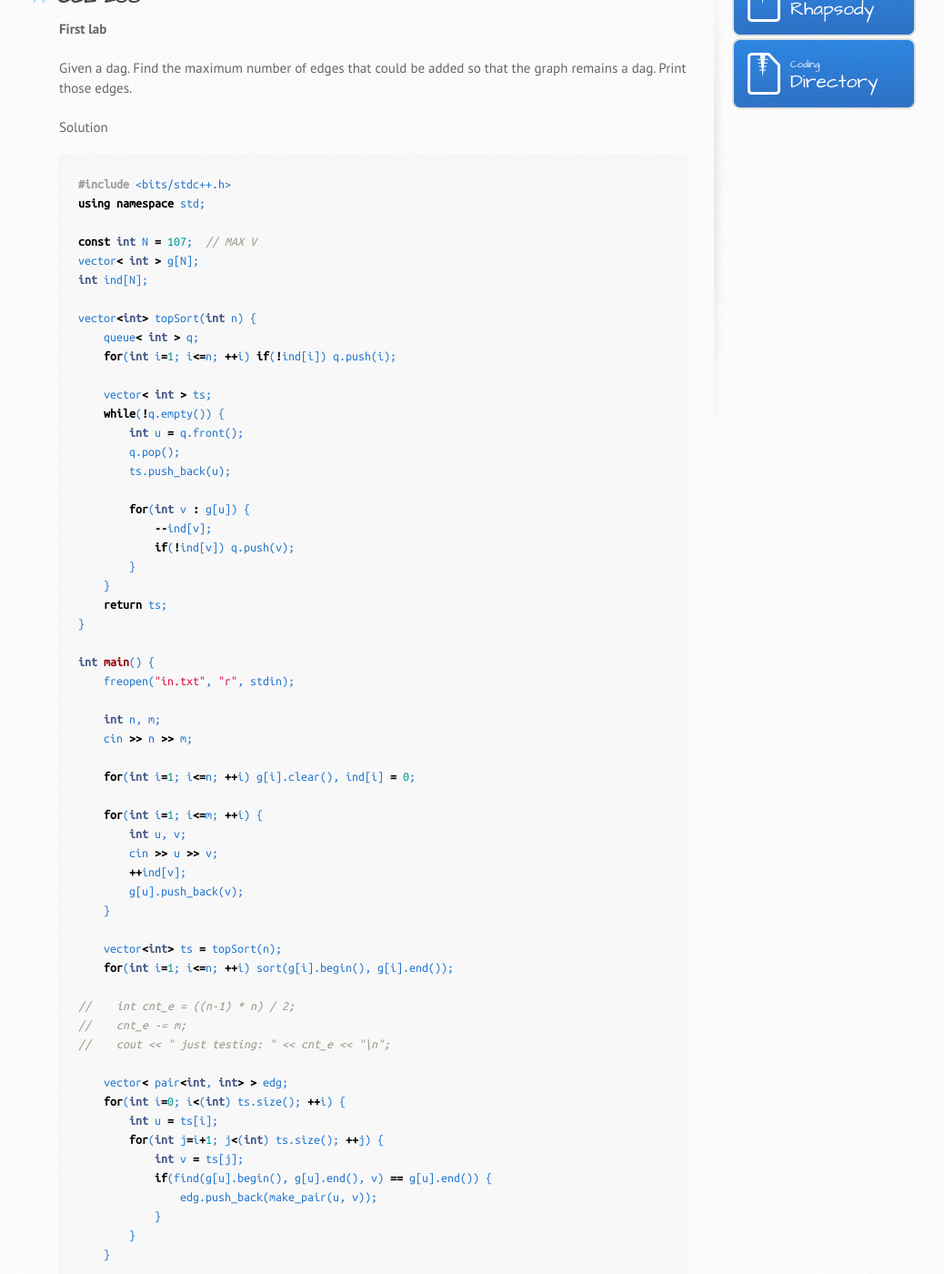
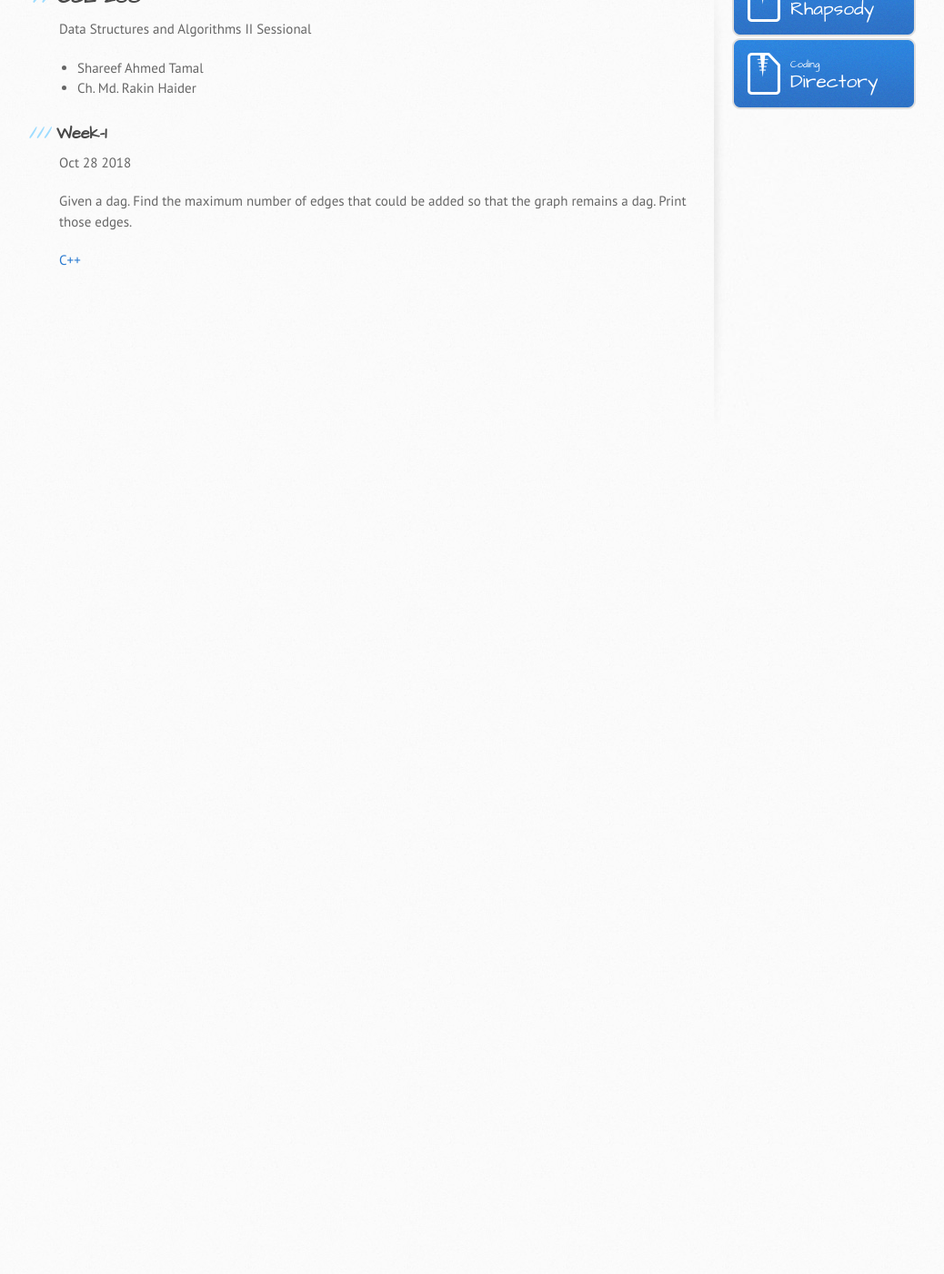
Before and after one commit to rebornplusplus/rebornplusplus.github.io, a Jekyll site: the page built from oscar/208/index.md, in a window 1280 px wide and 1400 px high, scrolled down 270 px. Shown: the whole window at 91% size, without its empty margins (105-1143 px from the left). Built offline with Jekyll 4.4.1, drawn with Linux system fonts in a browser that asks for light colours; some web fonts are replaced; our own code applies the rules of GitHub Pages for plain Markdown files; after the commit the page ends 900 px from its top, so only the background shows below that; some of the changed text lies outside the part shown.

Commit message:
Re-formatted

````diff
--- a/oscar/208/index.md
+++ b/oscar/208/index.md
@@ -4,78 +4,13 @@ layout: default
 
 ## CSE 208
 
-__First lab__
+Data Structures and Algorithms II Sessional
+- Shareef Ahmed Tamal
+- Ch. Md. Rakin Haider
+
+### Week-1
+Oct 28 2018
 
 Given a dag. Find the maximum number of edges that could be added so that the graph remains a dag. Print those edges.
 
-Solution
-
-```cpp
-#include <bits/stdc++.h>
-using namespace std;
-
-const int N = 107;  // MAX V
-vector< int > g[N];
-int ind[N];
-
-vector<int> topSort(int n) {
-    queue< int > q;
-    for(int i=1; i<=n; ++i) if(!ind[i]) q.push(i);
-
-    vector< int > ts;
-    while(!q.empty()) {
-        int u = q.front();
-        q.pop();
-        ts.push_back(u);
-
-        for(int v : g[u]) {
-            --ind[v];
-            if(!ind[v]) q.push(v);
-        }
-    }
-    return ts;
-}
-
-int main() {
-    freopen("in.txt", "r", stdin);
-
-    int n, m;
-    cin >> n >> m;
-
-    for(int i=1; i<=n; ++i) g[i].clear(), ind[i] = 0;
-
-    for(int i=1; i<=m; ++i) {
-        int u, v;
-        cin >> u >> v;
-        ++ind[v];
-        g[u].push_back(v);
-    }
-
-    vector<int> ts = topSort(n);
-    for(int i=1; i<=n; ++i) sort(g[i].begin(), g[i].end());
-
-//    int cnt_e = ((n-1) * n) / 2;
-//    cnt_e -= m;
-//    cout << " just testing: " << cnt_e << "\n";
-
-    vector< pair<int, int> > edg;
-    for(int i=0; i<(int) ts.size(); ++i) {
-        int u = ts[i];
-        for(int j=i+1; j<(int) ts.size(); ++j) {
-            int v = ts[j];
-            if(find(g[u].begin(), g[u].end(), v) == g[u].end()) {
-                edg.push_back(make_pair(u, v));
-            }
-        }
-    }
-
-    cout << edg.size() << "\n";
-    for(auto e : edg) {
-        cout << e.first << " " << e.second << "\n";
-    }
-
-    return 0;
-}
-```
-
-I guess I will re-format this.
+[C++](https://pastebin.com/ECENezR8)
````
